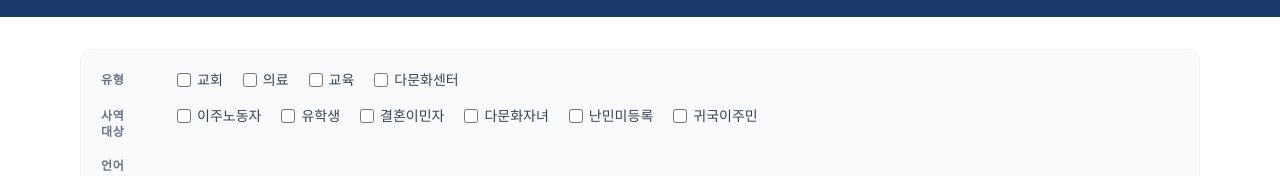
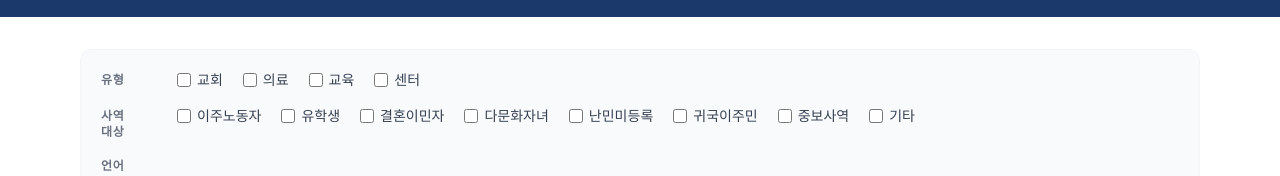
Before and after one commit to gumodolee-lgtm/kima2019, a Next.js app in the folder kima-website/: page /network/mission-map in a window 1280 px wide. Shown: the part 220-396 px from the top of the page. Built offline with nearby package versions, Linux system fonts and the light colour scheme; no server answers; sample sign-in values are in the browser's storage.

Commit message:
fix: mission-map 유형/사역대상 옵션 수정
- 유형: 다문화센터 → 센터
- 사역대상: 중보사역, 기타 추가
- gmfsns_orgs.json 유형값 동기화 (다문화센터 → 센터)

```diff
--- a/kima-website/src/app/(member)/network/mission-map/MissionMapClient.tsx
+++ b/kima-website/src/app/(member)/network/mission-map/MissionMapClient.tsx
@@ -28,10 +28,10 @@ interface Props {
 }
 
 // 유형 필터 옵션 (사이트 기준)
-const TYPE_OPTIONS = ['교회', 'NGO', '법률', '의료', '교육', '다문화센터', '선교단체', '부설기관', '기타']
+const TYPE_OPTIONS = ['교회', 'NGO', '법률', '의료', '교육', '센터', '선교단체', '부설기관', '기타']
 
 // 사역대상 필터 옵션
-const TARGET_OPTIONS = ['이주노동자', '유학생', '결혼이민자', '다문화자녀', '난민미등록', '귀국이주민']
+const TARGET_OPTIONS = ['이주노동자', '유학생', '결혼이민자', '다문화자녀', '난민미등록', '귀국이주민', '중보사역', '기타']
 
 // 언어 표시 라벨 (JSON 값 → 화면 표시)
 const LANG_TO_DISPLAY: Record<string, string> = {
--- a/kima-website/src/app/(member)/network/mission-map/[id]/OrgEditClient.tsx
+++ b/kima-website/src/app/(member)/network/mission-map/[id]/OrgEditClient.tsx
@@ -4,8 +4,8 @@ import { useState, useRef } from 'react'
 import Image from 'next/image'
 import { useRouter } from 'next/navigation'
 
-const TYPE_OPTIONS = ['교회', 'NGO', '법률', '의료', '교육', '다문화센터', '선교단체', '부설기관', '기타']
-const TARGET_OPTIONS = ['이주노동자', '유학생', '결혼이민자', '다문화자녀', '난민미등록', '귀국이주민']
+const TYPE_OPTIONS = ['교회', 'NGO', '법률', '의료', '교육', '센터', '선교단체', '부설기관', '기타']
+const TARGET_OPTIONS = ['이주노동자', '유학생', '결혼이민자', '다문화자녀', '난민미등록', '귀국이주민', '중보사역', '기타']
 const LANG_OPTIONS = [
   '네팔', '베트남', '태국', '라오', '몽골', '러시아',
   '중국', '동포', '필리핀', '인도네시아', '캄보디아', '미얀마',
```
Also changed, not shown: kima-website/public/gmfsns_orgs.json, kima-website/src/data/gmfsns_orgs.json.
